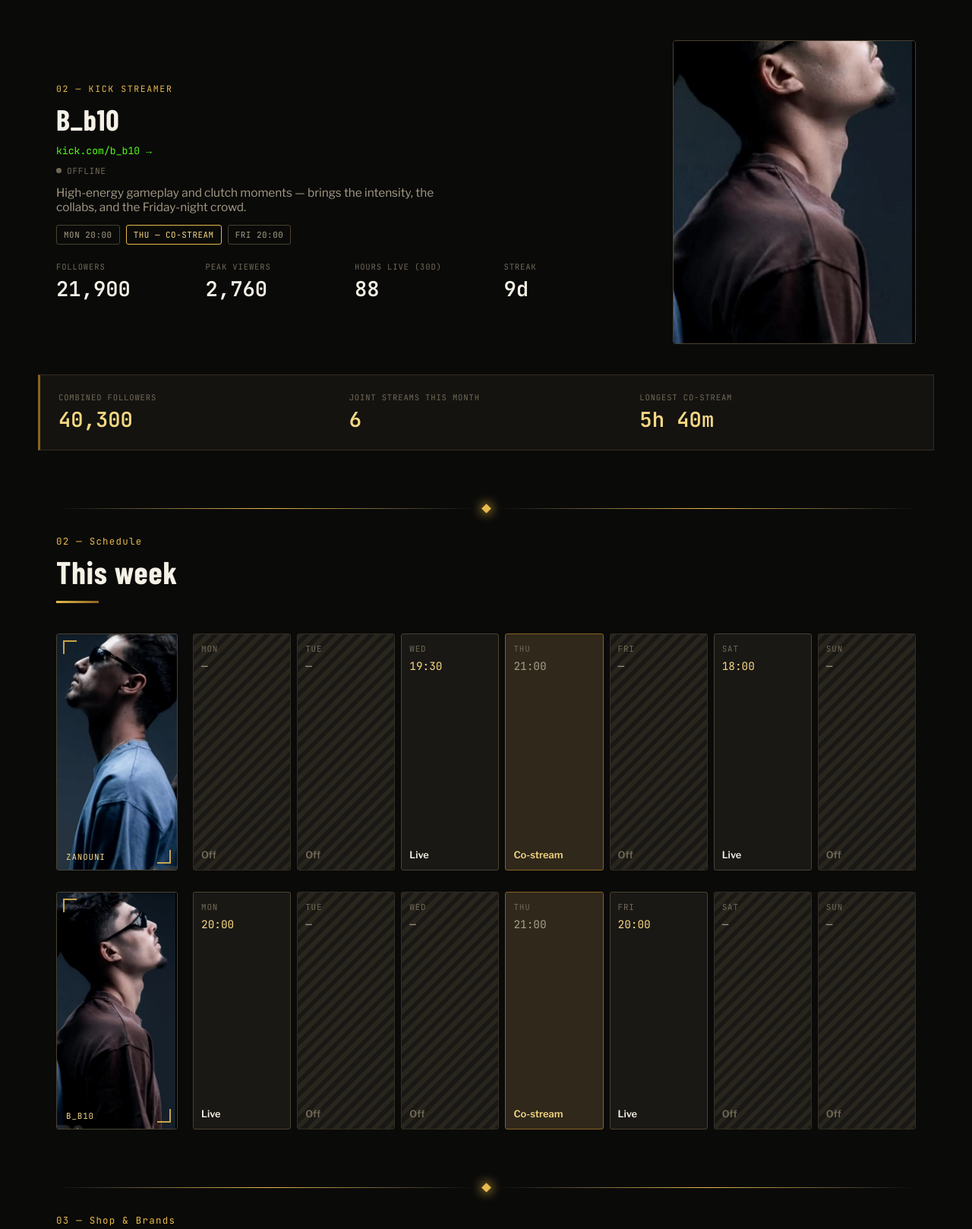
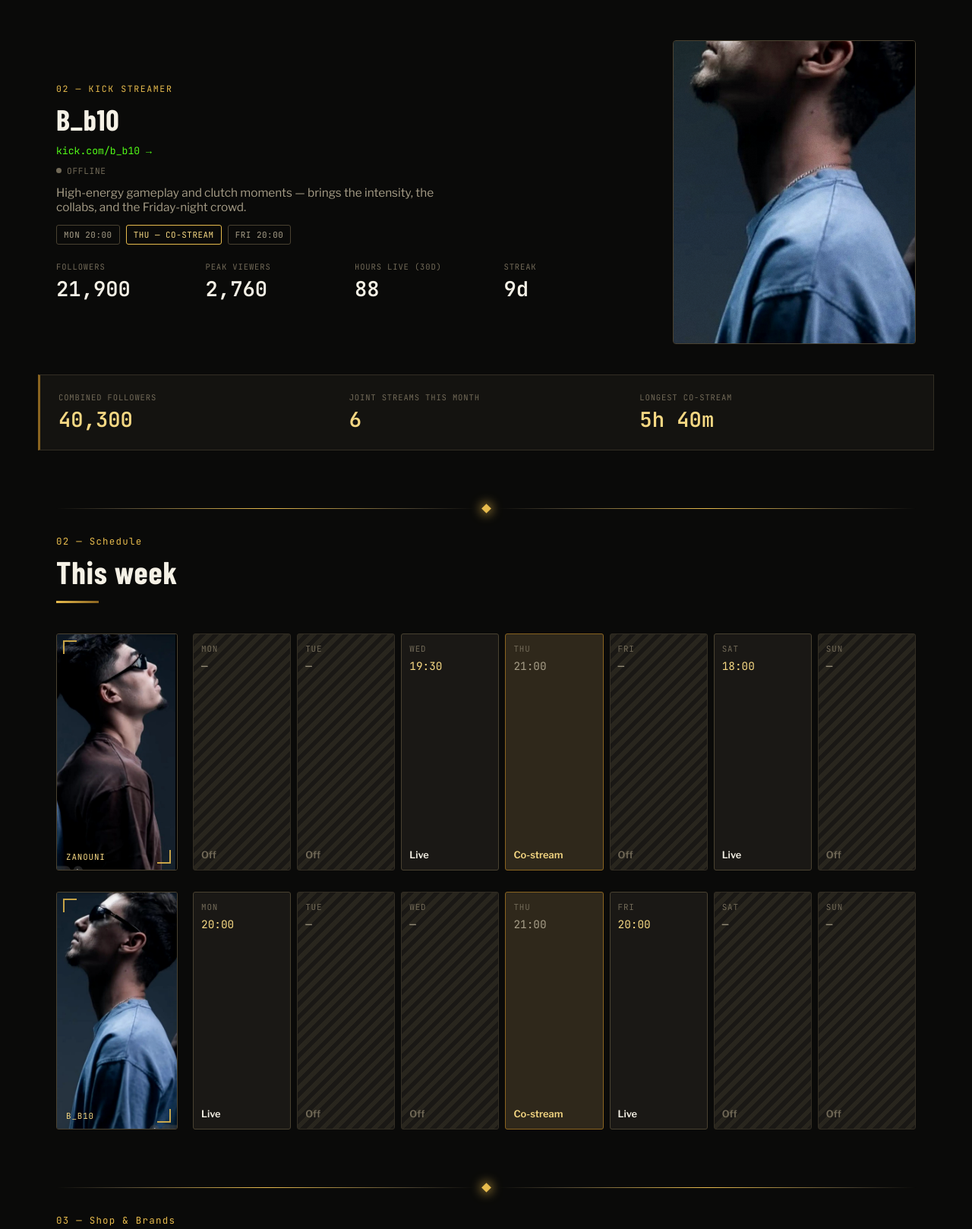
Before and after one commit to scriptignis-coder/Btz-N9, a website: page home.html in a window 1280 px wide. Shown: the part 1176-2794 px from the top of the page at 76% size. Drawn offline with nearby package versions, Linux system fonts and the light colour scheme; no server answers; a web font is replaced by a local one.

Commit message:
Add files via upload

```diff
--- a/home.html
+++ b/home.html
@@ -53,7 +53,7 @@
       </div>
       <div class="roster-list">
         <article class="roster-row">
-          <div class="roster-row-photo"><img src="/roster-left.jpg" alt="ZaNouNi" class="photo-treat"><div class="tint" aria-hidden="true"></div><div class="grain" aria-hidden="true"></div></div>
+          <div class="roster-row-photo"><img src="/roster-right.jpg" alt="ZaNouNi" class="photo-treat"><div class="tint" aria-hidden="true"></div><div class="grain" aria-hidden="true"></div></div>
           <div class="roster-row-info">
             <span class="roster-row-eyebrow">01 — Kick streamer</span>
             <h3 class="roster-row-name">ZaNouNi</h3>
@@ -74,7 +74,7 @@
           </div>
         </article>
         <article class="roster-row reverse">
-          <div class="roster-row-photo"><img src="/roster-right.jpg" alt="B_b10" class="photo-treat"><div class="tint" aria-hidden="true"></div><div class="grain" aria-hidden="true"></div></div>
+          <div class="roster-row-photo"><img src="/roster-left.jpg" alt="B_b10" class="photo-treat"><div class="tint" aria-hidden="true"></div><div class="grain" aria-hidden="true"></div></div>
           <div class="roster-row-info">
             <span class="roster-row-eyebrow">02 — Kick streamer</span>
             <h3 class="roster-row-name">B_b10</h3>
@@ -111,7 +111,7 @@
       <div class="schedule-list">
         <div class="schedule-row">
           <div class="schedule-photo-wrap">
-            <div class="schedule-photo"><img src="/roster-left.jpg" alt="ZaNouNi" class="photo-treat"><span class="schedule-photo-tag">ZaNouNi</span></div>
+            <div class="schedule-photo"><img src="/roster-right.jpg" alt="ZaNouNi" class="photo-treat"><span class="schedule-photo-tag">ZaNouNi</span></div>
           </div>
           <div class="week-grid">
             <div class="day off"><span class="dow">Mon</span><span class="week-time">—</span><span class="who">Off</span></div>
@@ -125,7 +125,7 @@
         </div>
         <div class="schedule-row">
           <div class="schedule-photo-wrap">
-            <div class="schedule-photo"><img src="/roster-right.jpg" alt="B_b10" class="photo-treat"><span class="schedule-photo-tag">B_b10</span></div>
+            <div class="schedule-photo"><img src="/roster-left.jpg" alt="B_b10" class="photo-treat"><span class="schedule-photo-tag">B_b10</span></div>
           </div>
           <div class="week-grid">
             <div class="day on"><span class="dow">Mon</span><span class="week-time">20:00</span><span class="who">Live</span></div>
```
